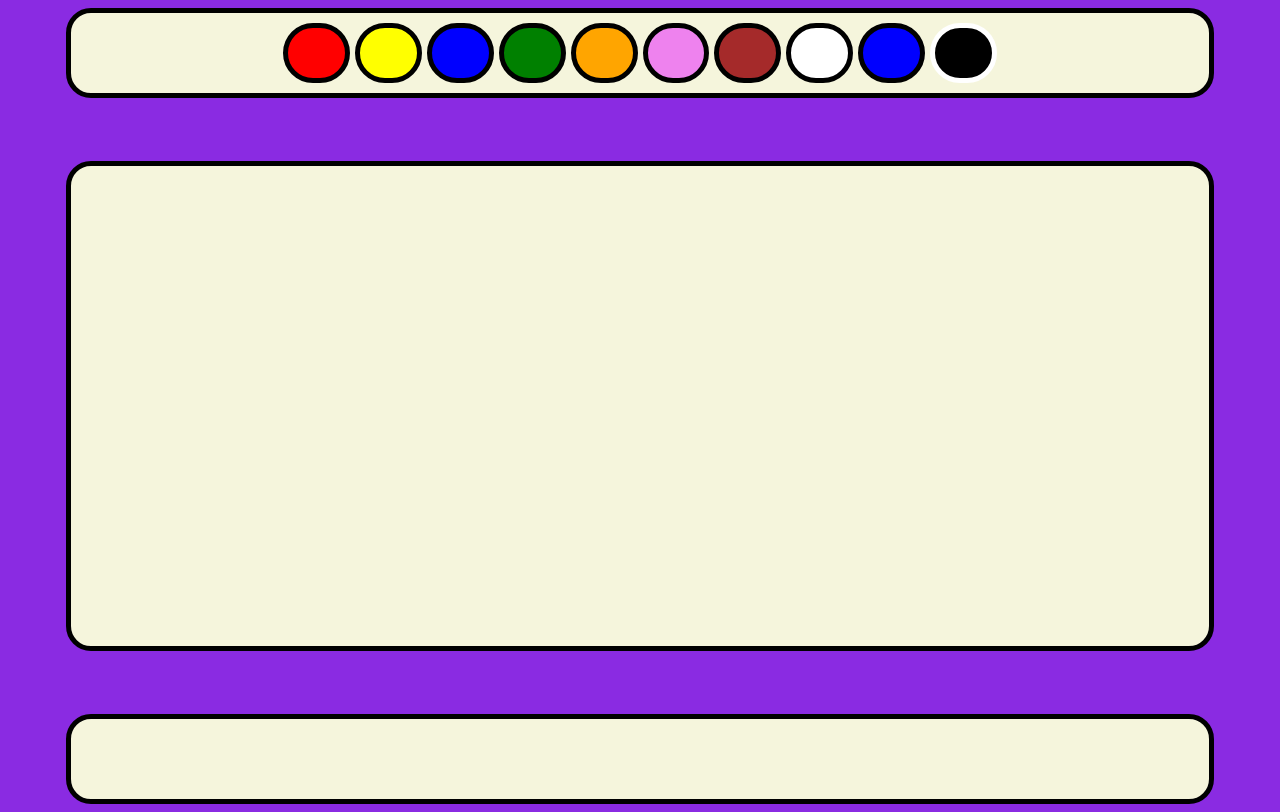
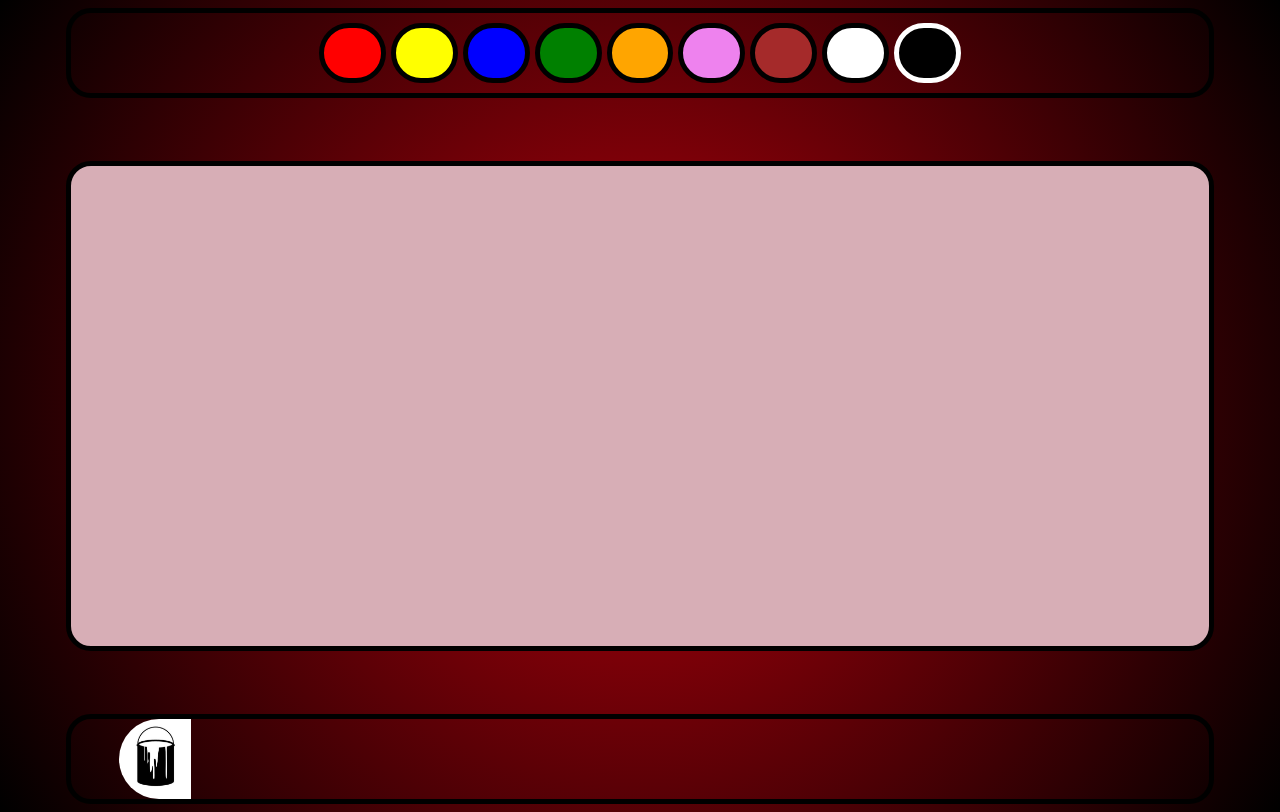
Before and after one commit to karime0ual112003-design/Lm_paint, a plain HTML site: page index.html in a window 1280 px wide. Drawn offline with Linux system fonts and the light colour scheme.

Commit message:
primer intento

```diff
--- a/cssyscript/style.css
+++ b/cssyscript/style.css
@@ -1,17 +1,18 @@
 body{
 
-    background-color: blueviolet;
+    background:  radial-gradient(circle, #b3000c, #8a0009, #5c0006, #2e0003, #000000);
 }
+
 .herramientas{
     display: flex;
-    background-color: beige;
+    background: radial-gradient(circle,#000000, #2e0003,  #5c0006, #8a0009, #b3000c,);
     justify-content: center;
     align-items: center;
     width: 90%;
     height: 80px;
     border-radius: 25px;
     margin : auto;
-    border-radius: black;
+    border-radius: rgb(0, 0, 0);
     border-style: solid;
     border-width: 5px;
 }
@@ -108,14 +109,29 @@ body{
 }
 
 .pincel{
-img
+
+    width: 50px;
+    height: 50px;
+    background-repeat: no-repeat;
+    background-size: contain;
+    background-position: left center;
+    border-radius: 5000px;
+}
+.cubo{
+    background-image: url(/cssyscript/img/Paint\ Bucket\ Icon.jpg);
+    width: 100%;
+    height: 100%;
+    background-repeat: no-repeat;
+    background-size: contain;
+
+    border-radius: 50px;
 }
 .grossor{
 
 }
 .Bloquededibujo{
    display: flex;
-    background-color: beige;
+    background-color: rgb(215, 174, 182);
     justify-content: center;
     align-items: center;
     width: 90%;
--- a/index.html
+++ b/index.html
@@ -17,7 +17,7 @@
         <div class="morado"></div>
         <div class="marron"></div>
         <div class="blanco"></div>
-        <div class="azul"></div>
+
         <div class="negro"></div>
 
         </div>
@@ -25,6 +25,7 @@
         <div class = "Bloquededibujo"></div>
         <div class="herramientas">
         <div class = "pincel"></div>
+        <div class = "cubo"></div>
         <div class="grossor"></div>
         </div>
 
```
Also changed, not shown: cssyscript/img/Paint Bucket Icon.jpg (added).
